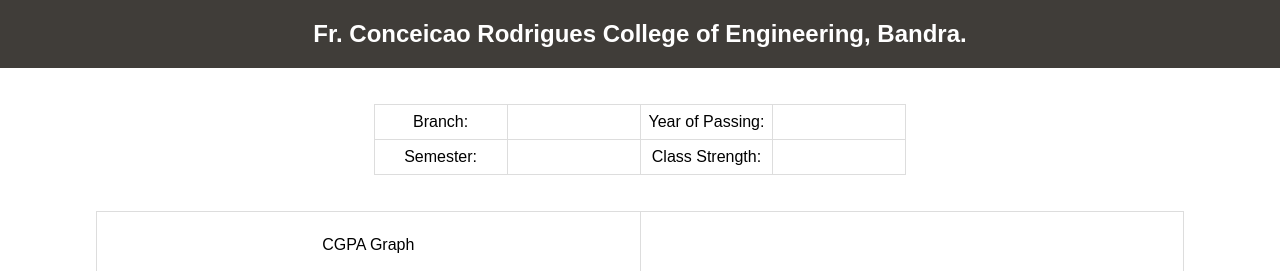
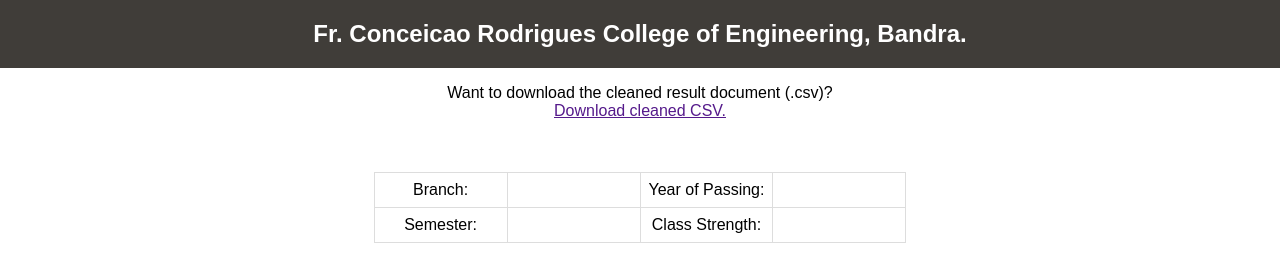
Before and after one commit to panzzzzz-er/new-result-analyzer, a Flask app: template templates/report.html in a window 1280 px wide. Shown: the top 271 px of the page. Run offline with Flask 3, Linux system fonts and the light colour scheme; the template is opened without the code that fills it, so the values that code supplies are empty.

Commit message:
Update report.html

```diff
--- a/templates/report.html
+++ b/templates/report.html
@@ -140,6 +140,12 @@
     <h2>Fr. Conceicao Rodrigues College of Engineering, Bandra.</h2>
   </header>
   <body>
+    <section id="download_result">
+      <p style="text-align: center">
+        Want to download the cleaned result document (.csv)?<br />
+        <a href="{{ download_link }}">Download cleaned CSV.</a>
+      </p>
+    </section>
     <br /><br />
     <table>
       <tr>
```
